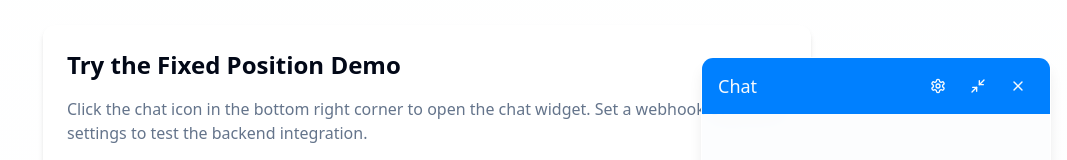
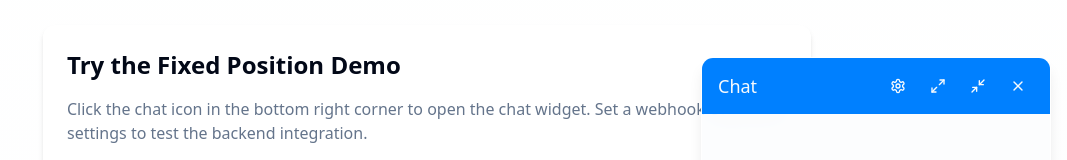
Before and after one commit to intoloopoy/inline-chat-bubble, a React (Vite) app: page / in a window 1280 px wide. Both pictures are taken after a click on the button 1236 px from the left and 756 px from the top of the page. Shown: the part 227-387 px from the top of the page, without its empty margins (213-1280 px from the left). Built offline with nearby package versions, Linux system fonts and the light colour scheme.

Commit message:
feat: Add fullscreen toggle to inline chat
Increase size of inline chat and add a button to toggle fullscreen mode.

```diff
--- a/src/components/chat/Chat.tsx
+++ b/src/components/chat/Chat.tsx
@@ -1,8 +1,8 @@
 
-import React from "react";
+import React, { useState } from "react";
 import { cn } from "@/lib/utils";
 import { Button } from "@/components/ui/button";
-import { MessageSquare } from "lucide-react";
+import { MessageSquare, Maximize2, Minimize2, X } from "lucide-react";
 import { useChatContext } from "@/context/ChatContext";
 import ChatHeader from "./ChatHeader";
 import MessagesContainer from "./MessagesContainer";
@@ -28,6 +28,7 @@ const Chat: React.FC<ChatProps> = ({
   height = "500px",
 }) => {
   const { isOpen, toggleChat } = useChatContext();
+  const [isFullscreen, setIsFullscreen] = useState(false);
 
   const positionClasses = {
     "bottom-right": "right-4 bottom-4",
@@ -36,8 +37,24 @@ const Chat: React.FC<ChatProps> = ({
     "top-left": "left-4 top-4",
   };
 
-  // Inline chat container has different styling
-  const containerStyles = isInline
+  const toggleFullscreen = () => {
+    setIsFullscreen(prev => !prev);
+  };
+
+  // Calculate container styles based on mode (inline/fixed) and fullscreen state
+  const containerStyles = isFullscreen
+    ? {
+        position: "fixed",
+        top: 0,
+        left: 0,
+        right: 0,
+        bottom: 0,
+        width: "100%",
+        height: "100%",
+        zIndex: 100,
+        borderRadius: 0,
+      }
+    : isInline
     ? {
         position: "relative",
         width,
@@ -71,12 +88,18 @@ const Chat: React.FC<ChatProps> = ({
           style={containerStyles as React.CSSProperties}
           className={cn(
             "chat-container chat-glass rounded-lg",
-            !isInline && "md:w-[400px] md:h-[600px]",
-            !isInline && positionClasses[position],
+            !isInline && !isFullscreen && "md:w-[400px] md:h-[600px]",
+            !isInline && !isFullscreen && positionClasses[position],
+            isFullscreen && "rounded-none",
             containerClassName
           )}
         >
-          <ChatHeader title={title} showClose={!isInline} />
+          <ChatHeader
+            title={title}
+            showClose={!isInline}
+            isFullscreen={isFullscreen}
+            onToggleFullscreen={toggleFullscreen}
+          />
           <MessagesContainer />
           <MessageInput />
         </div>
--- a/src/components/chat/ChatHeader.tsx
+++ b/src/components/chat/ChatHeader.tsx
@@ -2,7 +2,7 @@
 import React from "react";
 import { useChatContext } from "@/context/ChatContext";
 import { Button } from "@/components/ui/button";
-import { X, Minimize2, Settings } from "lucide-react";
+import { X, Minimize2, Settings, Maximize2 } from "lucide-react";
 import { Popover, PopoverContent, PopoverTrigger } from "@/components/ui/popover";
 import { Input } from "@/components/ui/input";
 import { Label } from "@/components/ui/label";
@@ -10,11 +10,15 @@ import { Label } from "@/components/ui/label";
 interface ChatHeaderProps {
   title?: string;
   showClose?: boolean;
+  isFullscreen?: boolean;
+  onToggleFullscreen?: () => void;
 }
 
 const ChatHeader: React.FC<ChatHeaderProps> = ({
   title = "Chat",
-  showClose = true
+  showClose = true,
+  isFullscreen = false,
+  onToggleFullscreen
 }) => {
   const { toggleChat, webhookUrl, setWebhookUrl, resetChat } = useChatContext();
 
@@ -57,6 +61,18 @@ const ChatHeader: React.FC<ChatHeaderProps> = ({
           </PopoverContent>
         </Popover>
 
+        {onToggleFullscreen && (
+          <Button
+            variant="ghost"
+            size="icon"
+            onClick={onToggleFullscreen}
+            className="h-8 w-8 text-primary-foreground hover:bg-primary/90"
+          >
+            {isFullscreen ? <Minimize2 className="h-4 w-4" /> : <Maximize2 className="h-4 w-4" />}
+            <span className="sr-only">{isFullscreen ? "Exit Fullscreen" : "Fullscreen"}</span>
+          </Button>
+        )}
+
         {showClose && (
           <>
             <Button variant="ghost" size="icon" onClick={toggleChat} className="h-8 w-8 text-primary-foreground hover:bg-primary/90">
--- a/src/pages/Index.tsx
+++ b/src/pages/Index.tsx
@@ -111,7 +111,7 @@ const Index = () => {
                   />
                 </div>
 
-                <div className="grid gap-6 md:grid-cols-2">
+                <div className="grid gap-6 md:grid-cols-1">
                   <div className="p-4 border rounded-lg bg-muted/10">
                     <h3 className="text-lg font-medium mb-3">Article Content</h3>
                     <p className="mb-3">
@@ -127,12 +127,12 @@ const Index = () => {
                     <Chat
                       isInline={true}
                       width="100%"
-                      height="300px"
+                      height="500px"
                       title="Support Chat"
                     />
                   </ChatProvider>
 
-                  <div className="md:col-span-2 p-4 border rounded-lg bg-muted/10 mt-4">
+                  <div className="p-4 border rounded-lg bg-muted/10 mt-4">
                     <h3 className="text-lg font-medium mb-3">More Content After Chat</h3>
                     <p>
                       You can place additional content below the chat to create a seamless experience
```
